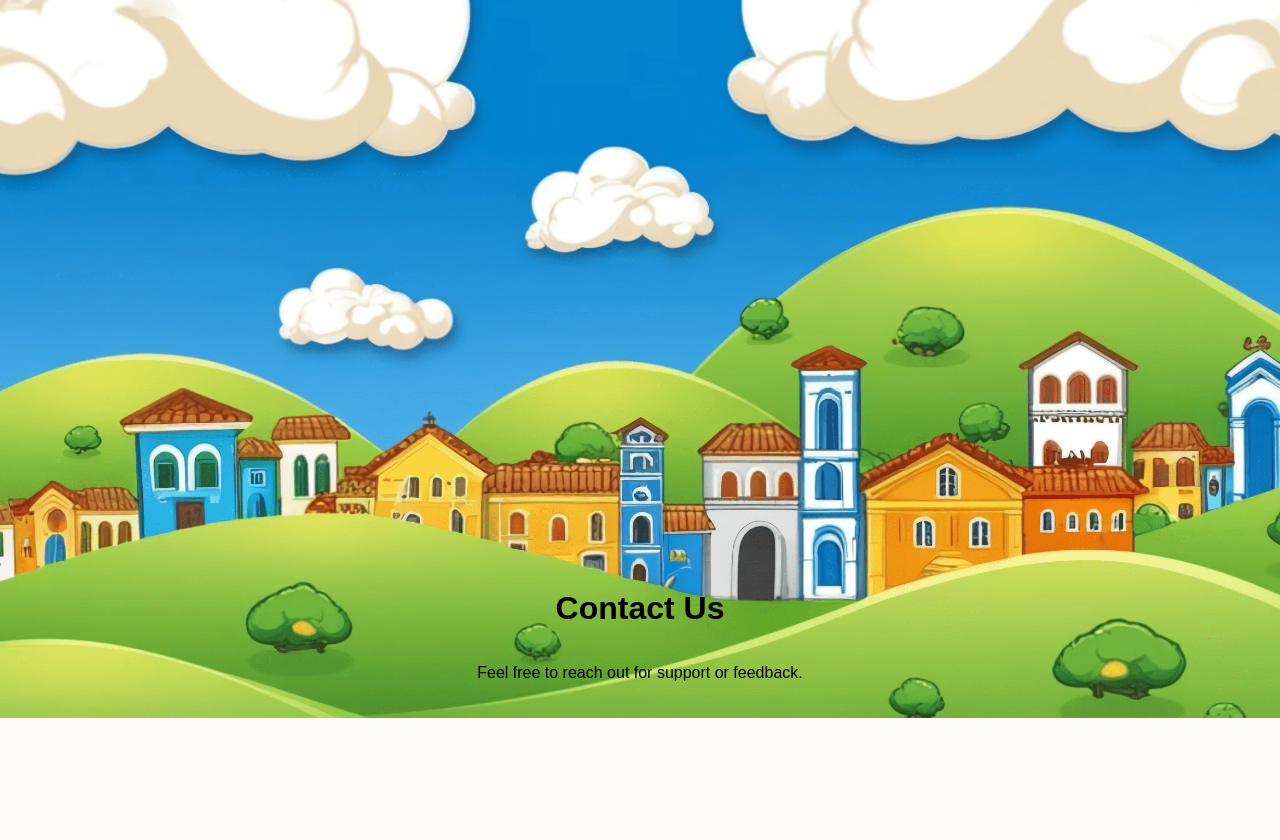
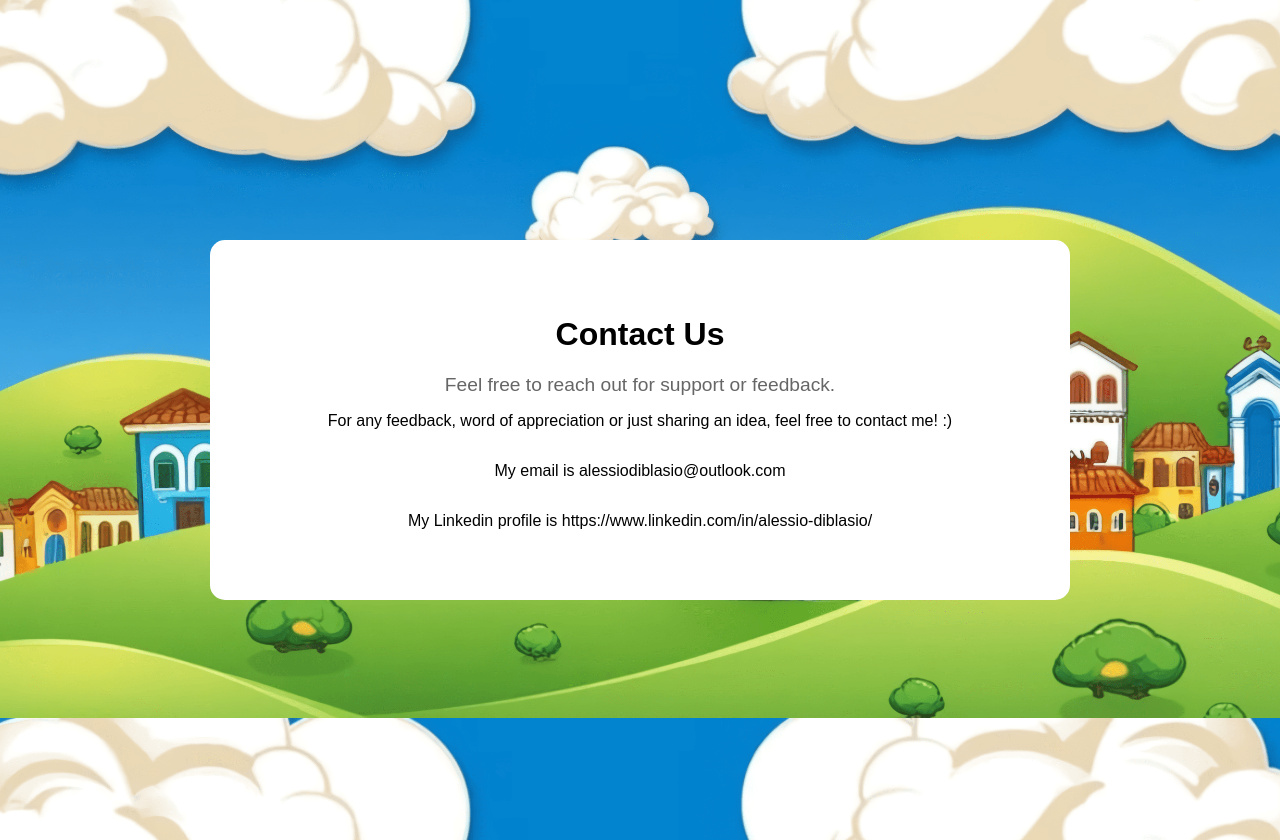
Before and after one commit to AlessioDiB/I_Learn_Italiano, a Flask app: page /contact in a window 1280 px wide. Shown: the part 82-922 px from the top of the page. Before the commit the page ends 800 px from the top, so only its background shows below. Run offline with Flask 3, Linux system fonts and the light colour scheme.

Commit message:
About and Contact section completed

```diff
--- a/static/css/main.css
+++ b/static/css/main.css
@@ -823,3 +823,27 @@ body, html {
     color: #4CAF50;
     font-size: 24px;
 }
+
+/* About and Content */
+
+
+.content-box {
+    background: white;
+    border-radius: 15px;
+    padding: 30px;
+    margin: 0 auto;
+    text-align: center;
+    width: 800px;  /* Increased width */
+    min-height: 300px;  /* Added height */
+    position: absolute;
+    top: 50%;
+    left: 50%;
+    transform: translate(-50%, -50%);
+    display: flex;
+    flex-direction: column;
+    justify-content: center;
+ }
+.content {
+    position: relative;
+    min-height: 100vh;
+}
--- a/templates/contact.html
+++ b/templates/contact.html
@@ -1,12 +1,13 @@
+<!-- contact.html -->
 {% extends 'base.html' %}
-
-{% block head %}
-<title>Contact</title>
-{% endblock %}
-
 {% block body %}
 <div class="content">
-    <h1>Contact Us</h1>
-    <p>Feel free to reach out for support or feedback.</p>
-</div>
+    <div class="content-box">
+        <h1>Contact Us</h1>
+        <p class="section-description">Feel free to reach out for support or feedback.</p>
+        <p>For any feedback, word of appreciation or just sharing an idea, feel free to contact me! :)</p>
+        <p>My email is alessiodiblasio@outlook.com</p>
+        <p>My Linkedin profile is https://www.linkedin.com/in/alessio-diblasio/</p>
+    </div>
+ </div>
 {% endblock %}
```
Also changed, not shown: templates/about.html (+7 -8 lines).
